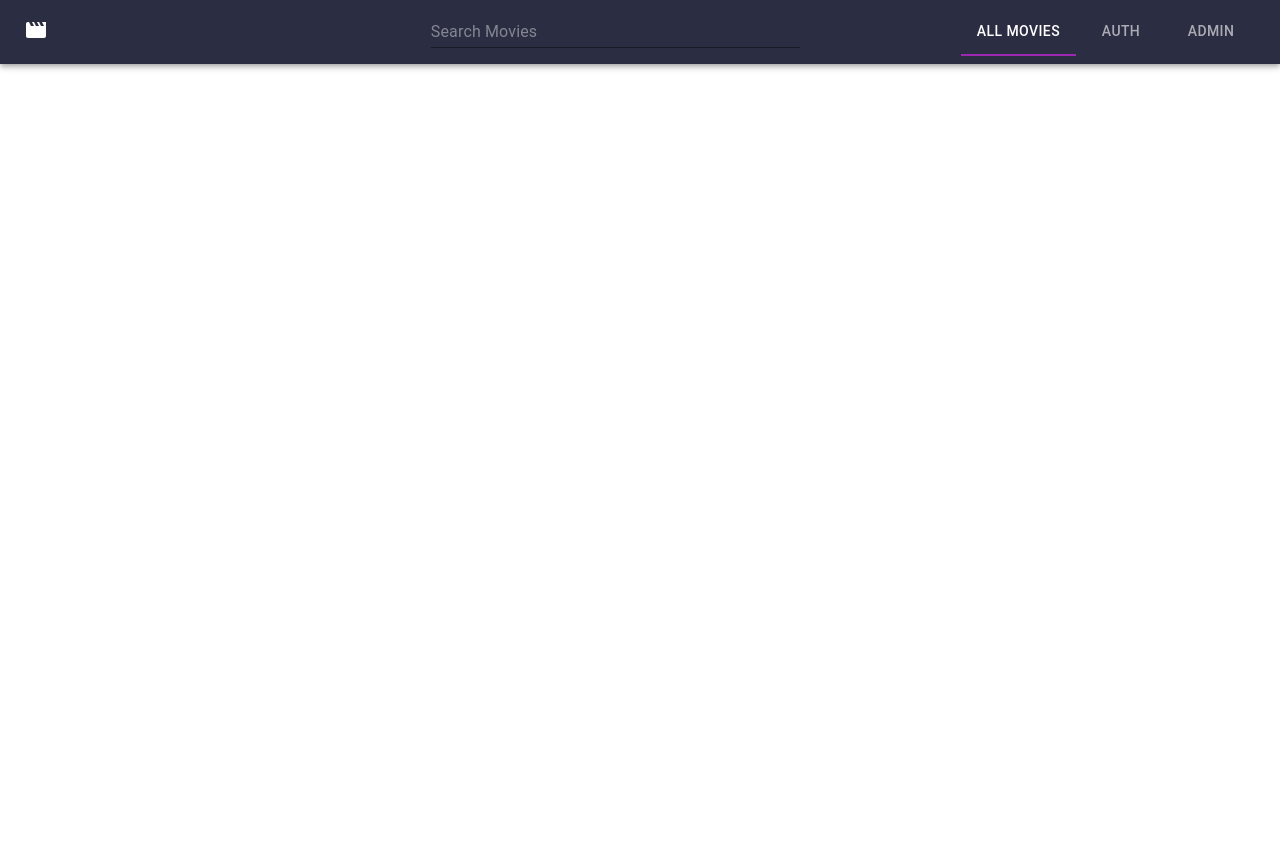
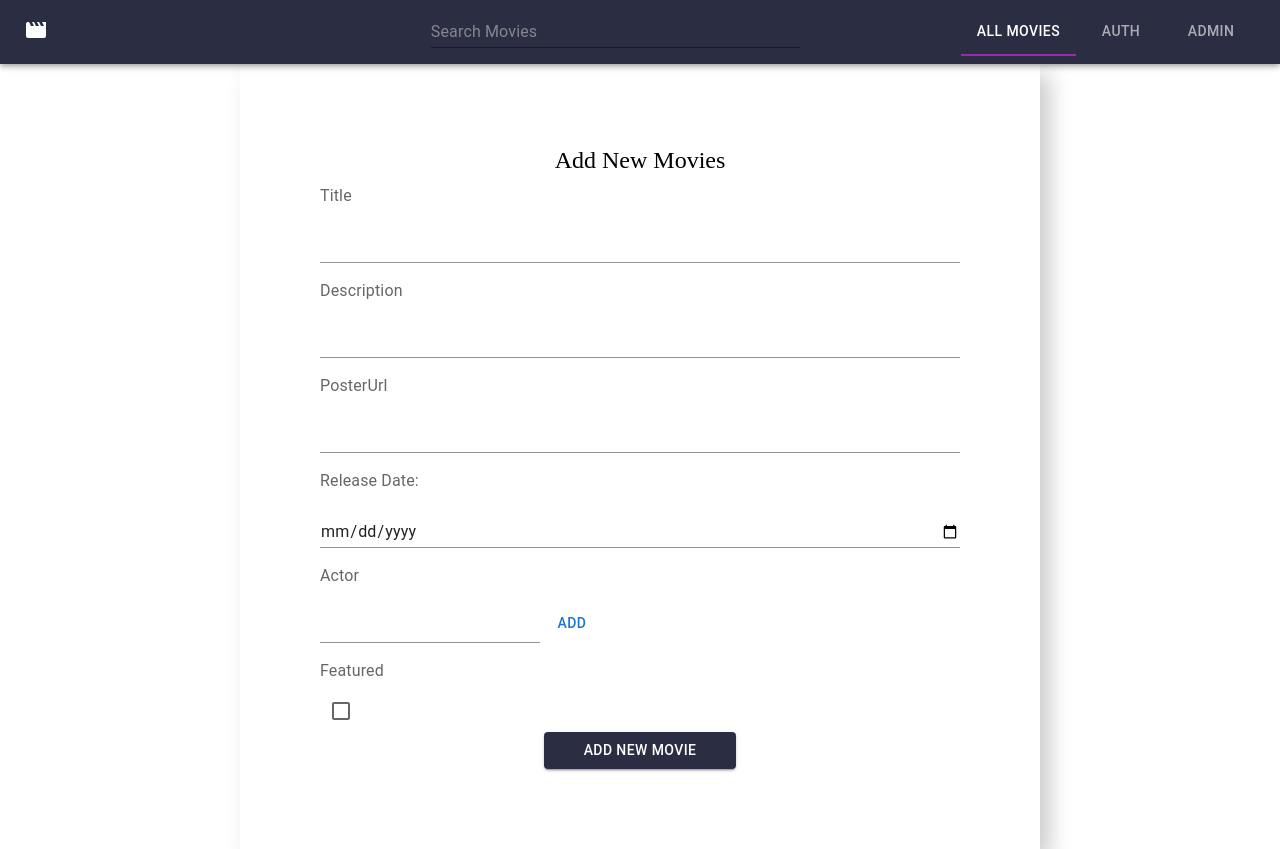
Before and after one commit to Anshika66-Gupta/Movie-Booking-Backend, a React (Create React App) app in the folder movies/: page /add in a window 1280 px wide. Before the commit the page ends 800 px from the top, so only its background shows below. Built offline with nearby package versions, Linux system fonts and the light colour scheme; no server answers.

Commit message:
add movie page and state

```diff
--- a/movies/src/App.js
+++ b/movies/src/App.js
@@ -5,6 +5,7 @@ import Auth from "./components/Auth/Auth";
 import Bookings from "./components/Bookings/Bookings.js";
 import Header from "./components/Header";
 import HomePage from "./components/HomePage/HomePage";
+import AddMovies from "./components/Movies/AddMovies";
 import Movies from "./components/Movies/Movies";
 import UserProfile from "./profile/UserProfile";
 
@@ -25,6 +26,7 @@ function App() {
           <Route path="/admin" element={<Admin />} />
           <Route path="/auth" element={<Auth />} />
           <Route path="/user" element={<UserProfile />} />
+          <Route path="/add" element={<AddMovies />} />
           <Route path="/booking/:id" element={<Bookings />} />
 
 
--- /dev/null
+++ b/movies/src/components/Movies/AddMovies.js
@@ -0,0 +1,116 @@
+import { Box, Button, Checkbox, FormLabel, TextField, Typography } from '@mui/material'
+import React, { useState } from 'react';
+const labelProps = {
+  mt: 1,
+  mb: 1,
+}
+const AddMovies = () => {
+  const [inputs, setInputs] = useState({
+    title: "",
+    description: "",
+    PosterUrl: "",
+    releaseDate: "",
+    featured: false,
+  });
+  const handleChange = (e) => {
+    setInputs((prevState) => ({ ...prevState, [e.target.name]: e.target.value }))
+  }
+
+  const handleSubmit = (e) => {
+    e.preventDefault();
+    console.log(inputs);
+  }
+
+  return (
+    <div>
+
+      <form onSubmit={handleSubmit}>
+        <Box width={'50%'}
+          padding={10}
+          margin="auto"
+          display={'flex'}
+          flexDirection="column"
+          boxShadow={'10px 10px 20px #ccc'}
+
+        >
+          <Typography textAlign={'center'}
+            variant="h5"
+            fontFamily={"vardana"}
+          >
+            Add New Movies
+          </Typography>
+          <FormLabel sx={labelProps}>
+            Title
+          </FormLabel>
+          <TextField value={inputs.title} onChange={handleChange} name="title" variant='standard'
+            margin='normal'
+          />
+          <FormLabel sx={labelProps}>
+            Description
+          </FormLabel>
+          <TextField value={inputs.description} onChange={handleChange} name="description" variant='standard'
+            margin='normal'
+          />
+          <FormLabel sx={labelProps}>
+            PosterUrl
+          </FormLabel>
+          <TextField value={inputs.PosterUrl} onChange={handleChange} name="posterUrl" variant='standard'
+            margin='normal'
+          />
+          <FormLabel sx={labelProps}>
+            Release Date:
+          </FormLabel>
+          <TextField
+          type={'date'}
+            value={inputs.releaseDate} onChange={handleChange} name="releaseDate" variant='standard'
+            margin='normal'
+          />
+          <FormLabel sx={labelProps}>
+            Actor
+          </FormLabel>
+          <Box display={"flex"}>
+            <TextField name="actor" variant='standard'
+              margin='normal'
+            />
+            <Button>
+              Add
+            </Button>
+          </Box>
+          <FormLabel sx={labelProps}>
+            Featured
+          </FormLabel>
+          <Checkbox name='featured'
+            checked={inputs.featured}
+            onClick={(e) =>
+              setInputs((prevState) => ({
+                ...prevState,
+              featured: e.target.checked,
+            }))
+          }
+            sx={{ mr: 'auto' }}
+          />
+          <Button
+            type='sumbit'
+
+            variant='contained'
+            sx={{
+              width: "30%",
+              margin: 'auto',
+              bgcolor: "#2b2d42",
+              ":hover": {
+                bgcolor: "#121217"
+              }
+            }}
+          >
+            Add New Movie
+          </Button>
+
+
+        </Box>
+      </form>
+
+    </div>
+  )
+}
+
+export default AddMovies
--- a/movies/src/index.js
+++ b/movies/src/index.js
@@ -8,7 +8,7 @@ import { Provider } from 'react-redux'
 import { store } from './Store';
 
 const root = ReactDOM.createRoot(document.getElementById('root'));
-axios.defaults.baseURL = 'http://localhost:4500/';
+axios.defaults.baseURL = 'http://localhost:4000/';
 
 root.render(
   <React.StrictMode>
```
Also changed, not shown: 1 other file (tests, documents, lock files or other folders).
